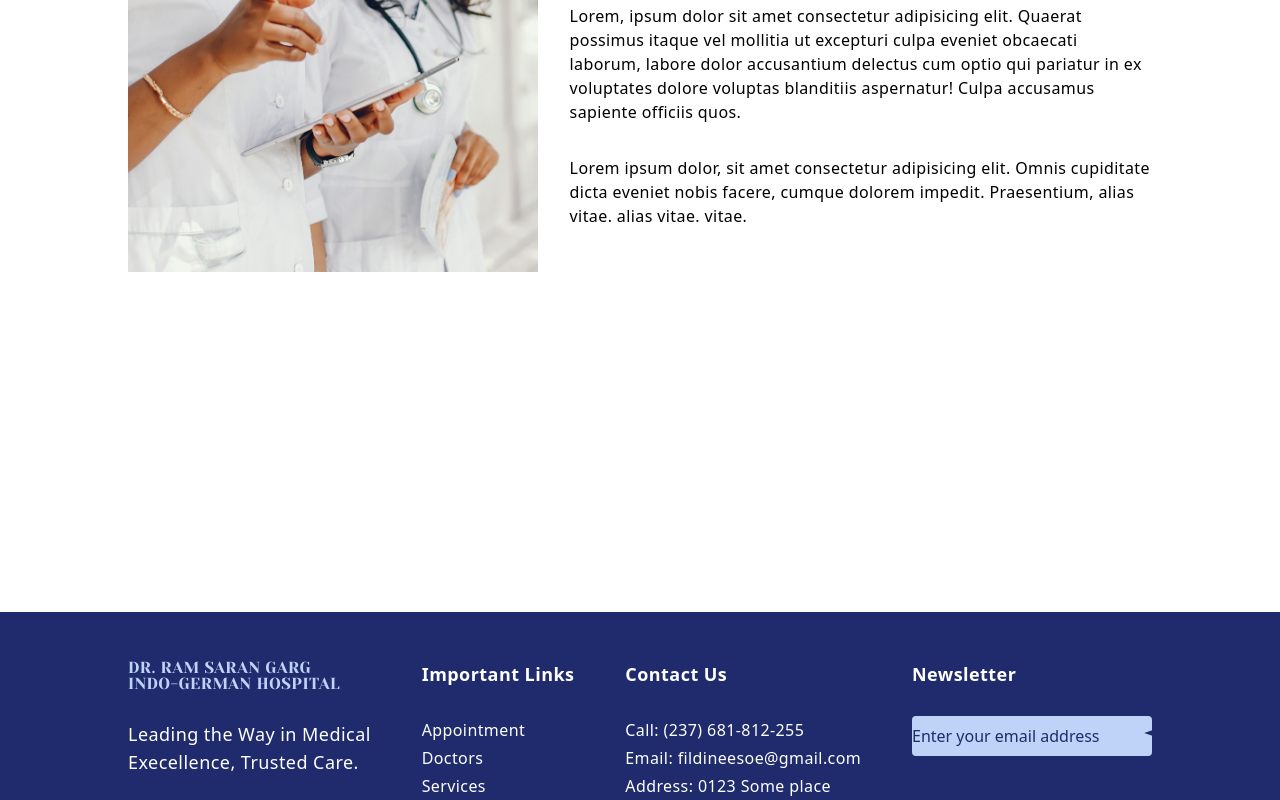
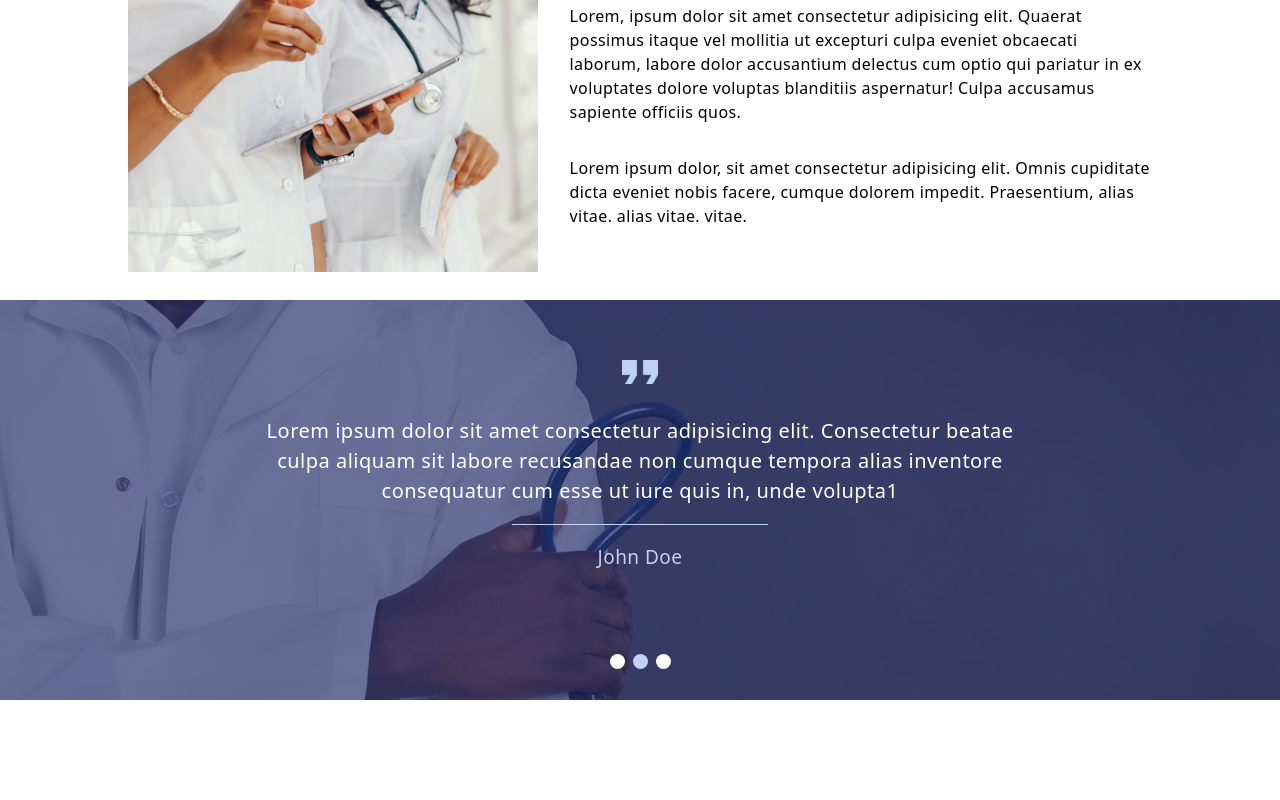
Before and after one commit to hospital-website/hospital-website, a React (Create React App) app: page /about in a window 1280 px wide. Shown: the part 767-1567 px from the top of the page. Built offline with nearby package versions, Linux system fonts and the light colour scheme.

Commit message:
About Us changes

```diff
--- a/src/Components/Historybar/Historybar.css
+++ b/src/Components/Historybar/Historybar.css
@@ -1,5 +1,4 @@
 .historybar {
-  width: 100vw;
   height: 200px;
   display: block;
   position: relative;
--- /dev/null
+++ b/src/Pages/About/About.css
@@ -0,0 +1,44 @@
+/* ~~~~~~~QUOTE COROUSEL~~~~~~~~ */
+#qslider {
+  perspective: 1000px;
+  transform-style: preserve-3d;
+}
+.qcorousel-body label {
+  position: fixed;
+  left: 0;
+  right: 0;
+  transition: transform 0.7s ease;
+}
+
+body {
+  overflow-x: hidden;
+}
+.about-quotes input {
+  position: fixed;
+  display: none;
+  z-index: 23;
+}
+/* #qs1 {
+  left: 48vw;
+}
+#qs3 {
+  left: 52vw;
+} */
+#qs1:checked ~ #qslide2,
+#qs2:checked ~ #qslide3 {
+  transform: translateX(100vw);
+}
+#qs2:checked ~ #qslide1,
+#qs3:checked ~ #qslide1,
+#qs3:checked ~ #qslide2 {
+  transform: translateX(-100vw);
+}
+#qs3:checked ~ #qslide1 {
+  transform: translateX(-200vw);
+}
+#qs1:checked ~ #qslide3 {
+  transform: translateX(200vw);
+}
+#qs1:checked #cbtn1 {
+  background-color: green;
+}
--- a/src/Pages/About/About.js
+++ b/src/Pages/About/About.js
@@ -1,6 +1,7 @@
 import React from "react";
+import "./About.css";
+import Historybar from "../../Components/Historybar/Historybar";
 
-import Historybar from "../../Components/Historybar/Historybar";
 const About = () => {
   return (
     <>
@@ -61,6 +62,191 @@ const About = () => {
           </p>
         </div>
       </section>
+
+      {/* ~~~~~~~~~~~~~Quote Section~~~~~~~~~~~~ */}
+      <section className="about-quotes  mt-[48px] md:mt-[72px] ">
+        <div
+          className=" h-[400px]  flex-col items-center  bg-about-quote bg-cover pt-[12px]"
+          style={{ boxShadow: "inset 0 0 0 1000px rgba(31,43,108,.65)" }}
+        >
+          <img
+            src="image_assets/aboutQuote.png"
+            className="max-h-[25px] max-w-[36px] mt-[48px] mb-[32px] mx-auto"
+            alt=""
+          />
+
+          <div className="qcorousel-body ">
+            <div id="qslider">
+              <input
+                type="radio"
+                name="qslider"
+                className="control-menu"
+                id="qs1"
+                defaultChecked
+              />
+
+              <input
+                type="radio"
+                name="qslider"
+                className="control-menu"
+                id="qs2"
+              />
+              <input
+                type="radio"
+                name="qslider"
+                className="control-menu"
+                id="qs3"
+              />
+              <label htmlFor="qs1" id="qslide1">
+                <div className="about-quote">
+                  <p className="text-[20px] text-center text-white max-w-3xl mx-auto">
+                    Lorem ipsum dolor sit amet consectetur adipisicing elit.
+                    Consectetur beatae culpa aliquam sit labore recusandae non
+                    cumque tempora alias inventore consequatur cum esse ut iure
+                    quis in, unde volupta1
+                  </p>
+                  <hr className="h-[1px] border-none bg-accent m-auto w-[20vw] my-[18px]" />
+                  <p className="text-[19px] text-accent text-center mb-[64px]">
+                    John Doe
+                  </p>
+                </div>
+              </label>
+              {/* <label htmlFor="qs2" id="qslide2">
+                <div className="about-quote">
+                  <p className="text-[20px] text-center text-white max-w-3xl mx-auto">
+                    Lorem ipsum dolor sit amet consectetur adipisicing elit.
+                    Consectetur beatae culpa aliquam sit labore recusandae non
+                    cumque tempora alias inventore consequatur cum esse ut iure
+                    quis in, unde volupta2
+                  </p>
+                  <hr className="h-[1px] border-none bg-accent m-auto w-[20vw] my-[18px]" />
+                  <p className="text-[19px] text-accent text-center mb-[64px]">
+                    John Doe
+                  </p>
+                </div>
+              </label>
+              <label htmlFor="qs3" id="qslide3">
+                <div className="about-quote">
+                  <p className="text-[20px] text-center text-white max-w-3xl mx-auto ">
+                    Lorem ipsum dolor sit amet consectetur adipisicing elit.
+                    Consectetur beatae culpa aliquam sit labore recusandae non
+                    cumque tempora alias inventore consequatur cum esse ut iure
+                    quis in, unde volupta3
+                  </p>
+                  <hr className="h-[1px] border-none m-auto bg-accent w-[20vw] my-[18px]" />
+                  <p className="text-[19px] text-accent text-center mb-[64px]">
+                    John Doe
+                  </p>
+                </div>
+              </label> */}
+            </div>
+          </div>
+          {/* <div className="control-buttons flex justify-center mb-8   z-343 ">
+            <div
+              id="cbtn1"
+              className=" w-[15px] h-[15px] rounded-full bg-white cursor-pointer mx-1 "
+            ></div>
+            <div
+              id="cbtn2"
+              className=" w-[15px] h-[15px] rounded-full bg-white cursor-pointer mx-1 "
+            ></div>
+            <div
+              id="cbtn3"
+              className=" w-[15px] h-[15px] rounded-full bg-white cursor-pointer mx-1 "
+            ></div>
+          </div> */}
+          <div className="control-buttons flex justify-center  mt-[270px]">
+            <div
+              id="cbtn1"
+              className=" w-[15px] h-[15px] rounded-full bg-white cursor-pointer mx-1 "
+            ></div>
+            <div
+              id="cbtn2"
+              className=" w-[15px] h-[15px] rounded-full bg-accent cursor-pointer mx-1 "
+            ></div>
+            <div
+              id="cbtn3"
+              className=" w-[15px] h-[15px] rounded-full bg-white cursor-pointer mx-1 "
+            ></div>
+          </div>
+        </div>
+
+        {/* <label htmlFor="qs1" id="qslide1">
+            <div
+              className="about-quote-1 flex flex-col items-center justify-center bg-about-quote bg-cover "
+              style={{ boxShadow: "inset 0 0 0 1000px rgba(31,43,108,.65)" }}
+            >
+              <img
+                src="image_assets/aboutQuote.png"
+                className="max-h-[25px] max-w-[36px] mt-[48px] mb-[32px]"
+                alt=""
+              />
+              <p className="text-[20px] text-center text-white max-w-3xl">
+                Lorem ipsum dolor sit amet consectetur adipisicing elit.
+                Consectetur beatae culpa aliquam sit labore recusandae non
+                cumque tempora alias inventore consequatur cum esse ut iure quis
+                in, unde volupta1
+              </p>
+              <hr className="h-[1px] border-none bg-accent w-[20vw] my-[18px]" />
+              <p className="text-[19px] text-accent mb-[64px]">John Doe</p>
+            </div>
+          </label>
+          <label htmlFor="qs2" id="qslide2">
+            <div
+              className="about-quote-1 flex flex-col items-center justify-center bg-about-quote bg-cover "
+              style={{ boxShadow: "inset 0 0 0 1000px rgba(31,43,108,.65)" }}
+            >
+              <img
+                src="image_assets/aboutQuote.png"
+                className="max-h-[25px] max-w-[36px] mt-[48px] mb-[32px]"
+                alt=""
+              />
+              <p className="text-[20px] text-center text-white max-w-3xl">
+                Lorem ipsum dolor sit amet consectetur adipisicing elit.
+                Consectetur beatae culpa aliquam sit labore recusandae non
+                cumque tempora alias inventore consequatur cum esse ut iure quis
+                in, unde volupta2
+              </p>
+              <hr className="h-[1px] border-none bg-accent w-[20vw] my-[18px]" />
+              <p className="text-[19px] text-accent mb-[64px]">John Doe</p>
+            </div>
+          </label>
+          <label htmlFor="qs3" id="qslide3">
+            <div
+              className="about-quote-1 flex flex-col items-center justify-center bg-about-quote bg-cover "
+              style={{ boxShadow: "inset 0 0 0 1000px rgba(31,43,108,.65)" }}
+            >
+              <img
+                src="image_assets/aboutQuote.png"
+                className="max-h-[25px] max-w-[36px] mt-[48px] mb-[32px]"
+                alt=""
+              />
+              <p className="text-[20px] text-center text-white max-w-3xl">
+                Lorem ipsum dolor sit amet consectetur adipisicing elit.
+                Consectetur beatae culpa aliquam sit labore recusandae non
+                cumque tempora alias inventore consequatur cum esse ut iure quis
+                in, unde volupta3
+              </p>
+              <hr className="h-[1px] border-none bg-accent w-[20vw] my-[18px]" />
+              <p className="text-[19px] text-accent mb-[64px]">John Doe</p>
+            </div>
+  </label>*/}
+
+        {/* <div className="control-buttons flex justify-center mb-8 absolute right-0 left-0 ml-auto mr-auto   z-343 mt-[270px]">
+          <div
+            id="cbtn1"
+            className=" w-[15px] h-[15px] rounded-full bg-white cursor-pointer mx-1 "
+          ></div>
+          <div
+            id="cbtn2"
+            className=" w-[15px] h-[15px] rounded-full bg-white cursor-pointer mx-1 "
+          ></div>
+          <div
+            id="cbtn3"
+            className=" w-[15px] h-[15px] rounded-full bg-white cursor-pointer mx-1 "
+          ></div>
+        </div> */}
+      </section>
     </>
   );
 };
--- a/tailwind.config.js
+++ b/tailwind.config.js
@@ -1,24 +1,23 @@
 /** @type {import('tailwindcss').Config} */
 module.exports = {
-  content: [
-    "./src/**/*.{js,jsx,ts,tsx}",
-  ],
+  content: ["./src/**/*.{js,jsx,ts,tsx}"],
   theme: {
     extend: {
       fontFamily: {
-        yeseva: [ 'Yeseva One', 'cursive' ],
-        work: [ 'Work Sans', 'sans-serif' ]
+        yeseva: ["Yeseva One", "cursive"],
+        work: ["Work Sans", "sans-serif"],
       },
       colors: {
-        'primary': '#1F2B6C',
-        'secondary': '#159EEC',
-        'accent': '#BFD2F8',
+        primary: "#1F2B6C",
+        secondary: "#159EEC",
+        accent: "#BFD2F8",
       },
       backgroundImage: {
-        'hero': "url('/public/image_assets/hero-bg.png')",
-        'hero-mobile': "url('/public/image_assets/hero-bg-mobile.png')",
+        hero: "url('/public/image_assets/hero-bg.png')",
+        "hero-mobile": "url('/public/image_assets/hero-bg-mobile.png')",
+        "about-quote": "url('/public/image_assets/quoteBG.jpg')",
       },
     },
   },
   plugins: [],
-}
+};
```
Also changed, not shown: public/image_assets/aboutQuote.png (added), public/image_assets/quoteBG.jpg (added).
